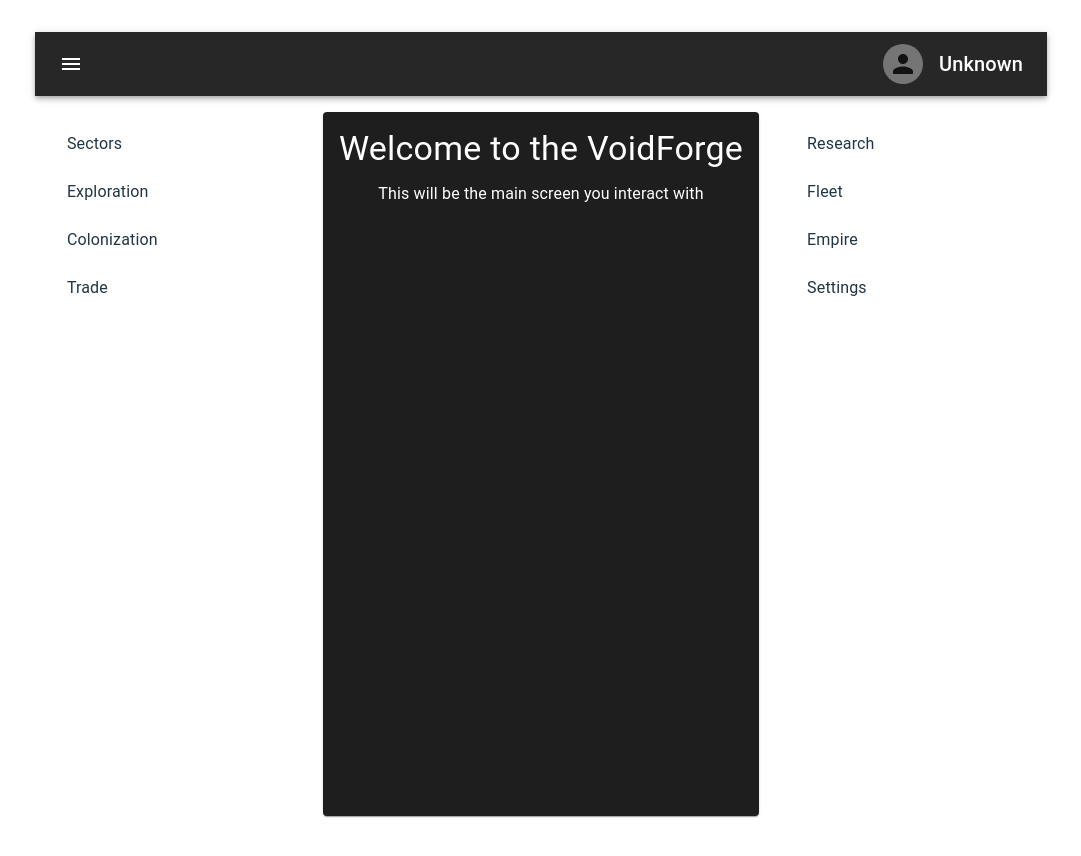
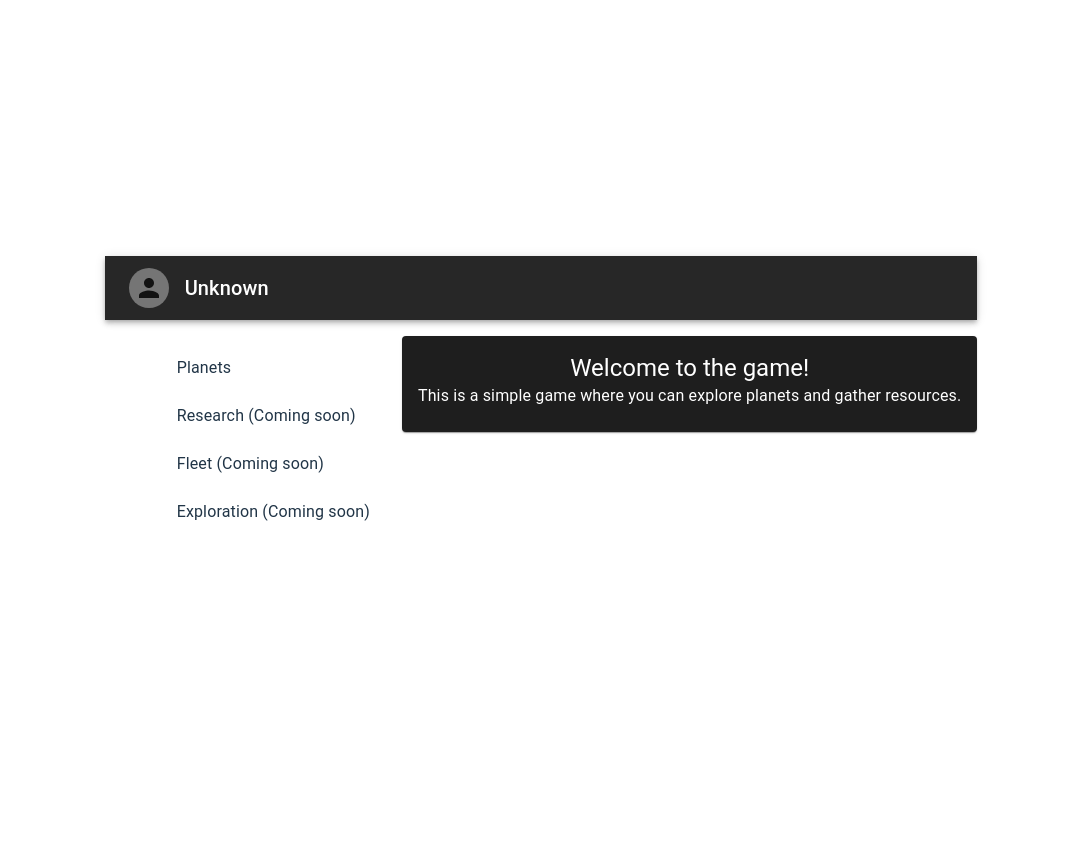
Before and after one commit to VoidForgeOrg/frontend, a React (Vite) app: page / in a window 1280 px wide. Shown: the top 856 px of the page, without its empty margins (99-1180 px from the left). After the commit the page ends 800 px from the top, so only its background shows below. Built offline with nearby package versions, Linux system fonts and the light colour scheme.

Commit message:
added forgotten files

```diff
--- a/src/App.tsx
+++ b/src/App.tsx
@@ -1,17 +1,23 @@
 import './App.css'
 import {
     AppBar,
-    Avatar,
-    Box, Card, CardContent,
+    Avatar, Box,
     createTheme,
-    IconButton, List,
-    ListItem, ListItemButton, ListItemText,
+    List,
+    ListItem, ListItemButton, ListItemIcon, ListItemText,
     Stack,
     ThemeProvider,
     Toolbar,
     Typography
 } from "@mui/material";
-import MenuIcon from '@mui/icons-material/Menu';
+import Welcome from "./components/welcome/Welcome.tsx";
+import {useState} from "react";
+import PlanetsMenu from "./components/planets/PlanetsMenu.tsx";
+
+import PublicIcon from '@mui/icons-material/Public';
+import BiotechIcon from '@mui/icons-material/Biotech';
+import RocketLaunchIcon from '@mui/icons-material/RocketLaunch';
+import SatelliteAltIcon from '@mui/icons-material/SatelliteAlt';
 
 const darkTheme = createTheme({
     palette: {
@@ -19,87 +25,71 @@ const darkTheme = createTheme({
     },
 });
 
-import { useTheme, useMediaQuery } from '@mui/material';
+function App() {
 
-function App() {
-    const theme = useTheme();
-    const isMobile = useMediaQuery(theme.breakpoints.down('md'));
+    const [selectedIndex, setSelectedIndex] = useState(0);
 
     return (
         <ThemeProvider theme={darkTheme}>
-            <Box sx={{ display: 'flex', flexDirection: 'column', minHeight: '100vh' }}>
+
+            <Stack spacing={2}>
                 <AppBar position="static">
-                    <Toolbar sx={{ justifyContent: 'space-between' }}>
-                        <IconButton
-                            size="large"
-                            edge="start"
-                            color="inherit"
-                            sx={{ mr: 2 }}
-                        >
-                            <MenuIcon />
-                        </IconButton>
+                    <Toolbar sx={{justifyContent: 'space-between'}}>
                         <Stack direction="row" alignItems="center" spacing={2}>
-                            <Avatar />
-                            <Typography variant="h6" sx={{ display: { xs: 'none', sm: 'block' } }}>
+                            <Avatar/>
+                            <Typography variant="h6">
                                 Unknown
                             </Typography>
                         </Stack>
                     </Toolbar>
                 </AppBar>
 
-                <Box sx={{
-                    display: 'flex',
-                    flexGrow: 1,
-                    flexDirection: { xs: 'column', md: 'row' },
-                    gap: 4,
-                    p: 2
-                }}>
-                    <List sx={{
-                        width: { xs: '100%', md: 240 },
-                        display: { xs: isMobile ? 'none' : 'block', md: 'block' }
-                    }}>
-                        {['Sectors', 'Exploration', 'Colonization', 'Trade'].map((text) => (
-                            <ListItem disablePadding key={text}>
-                                <ListItemButton>
-                                    <ListItemText primary={text} />
-                                </ListItemButton>
-                            </ListItem>
-                        ))}
+                <Stack direction="row" spacing={2}>
+                    <List>
+                        <ListItem disablePadding>
+                            <ListItemButton selected={selectedIndex === 1} onClick={() => setSelectedIndex(1)}>
+                                <ListItemIcon>
+                                    <PublicIcon/>
+                                </ListItemIcon>
+                                <ListItemText primary={"Planets"}/>
+                            </ListItemButton>
+                        </ListItem>
+                        <ListItem disablePadding>
+                            <ListItemButton selected={selectedIndex === 2} onClick={() => setSelectedIndex(2)}>
+                                <ListItemIcon>
+                                    <BiotechIcon/>
+                                </ListItemIcon>
+                                <ListItemText primary={"Research (Coming soon)"}/>
+                            </ListItemButton>
+                        </ListItem>
+                        <ListItem disablePadding>
+                            <ListItemButton selected={selectedIndex === 3} onClick={() => setSelectedIndex(3)}>
+                                <ListItemIcon>
+                                    <RocketLaunchIcon/>
+                                </ListItemIcon>
+                                <ListItemText primary={"Fleet (Coming soon)"}/>
+                            </ListItemButton>
+                        </ListItem>
+                        <ListItem disablePadding>
+                            <ListItemButton selected={selectedIndex === 4} onClick={() => setSelectedIndex(4)}>
+                                <ListItemIcon>
+                                    <SatelliteAltIcon/>
+                                </ListItemIcon>
+                                <ListItemText primary={"Exploration (Coming soon)"}/>
+                            </ListItemButton>
+                        </ListItem>
                     </List>
 
-                    <Card sx={{
-                        flexGrow: 1,
-                        minWidth: 300,
-                        maxWidth: 1200,
-                        mx: 'auto'
-                    }}>
-                        <CardContent>
-                            <Typography variant="h4" gutterBottom sx={{ fontSize: { xs: '1.5rem', md: '2.125rem' } }}>
-                                Welcome to the VoidForge
-                            </Typography>
-                            <Typography variant="body1">
-                                This will be the main screen you interact with
-                            </Typography>
-                        </CardContent>
-                    </Card>
+                    <Box>
+                        {selectedIndex === 0 && <Welcome/>}
+                        {selectedIndex === 1 && <PlanetsMenu/>}
+                    </Box>
+                </Stack>
+            </Stack>
 
-                    <List sx={{
-                        width: { xs: '100%', md: 240 },
-                        display: { xs: isMobile ? 'none' : 'block', md: 'block' }
-                    }}>
-                        {['Research', 'Fleet', 'Empire', 'Settings'].map((text) => (
-                            <ListItem disablePadding key={text}>
-                                <ListItemButton>
-                                    <ListItemText primary={text} />
-                                </ListItemButton>
-                            </ListItem>
-                        ))}
-                    </List>
-                </Box>
-            </Box>
+
         </ThemeProvider>
     )
 }
 
-
 export default App
--- a/src/components/planets/PlanetsMenu.tsx
+++ b/src/components/planets/PlanetsMenu.tsx
@@ -0,0 +1,30 @@
+import {Card, Divider, Stack, TextField} from "@mui/material";
+import Grid from "@mui/material/Grid2"
+
+const PlanetsMenu = () => {
+
+    return (
+        <Stack spacing={2}>
+            <Stack direction={"row"} spacing={2}>
+                <TextField label={"Search"} variant={"outlined"}/>
+                <TextField label={"Sectors"} variant={"outlined"}/>
+                <TextField label={"Solar Systems"} variant={"outlined"}/>
+            </Stack>
+            <Divider/>
+            <Grid container spacing={2}>
+                <Card>
+                    Planet
+                </Card>
+                <Card>
+                    Planet
+                </Card>
+                <Card>
+                    Planet
+                </Card>
+            </Grid>
+        </Stack>
+    )
+}
+
+
+export default PlanetsMenu
--- a/src/components/welcome/Welcome.tsx
+++ b/src/components/welcome/Welcome.tsx
@@ -0,0 +1,18 @@
+import {Card, CardContent, Typography} from "@mui/material";
+
+const Welcome = () => {
+    return (
+        <Card>
+            <CardContent>
+                <Typography variant="h5">
+                    Welcome to the game!
+                </Typography>
+                <Typography>
+                    This is a simple game where you can explore planets and gather resources.
+                </Typography>
+            </CardContent>
+        </Card>
+    )
+}
+
+export default Welcome
```
Also changed, not shown: 1 other file (tests, documents, lock files or other folders).
